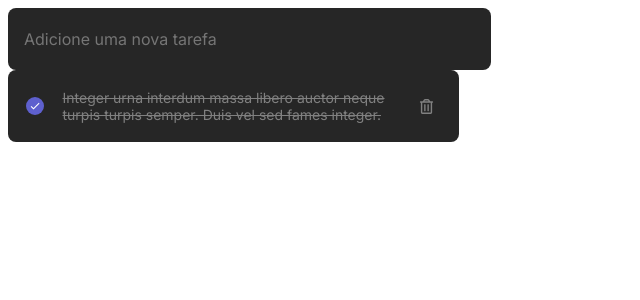
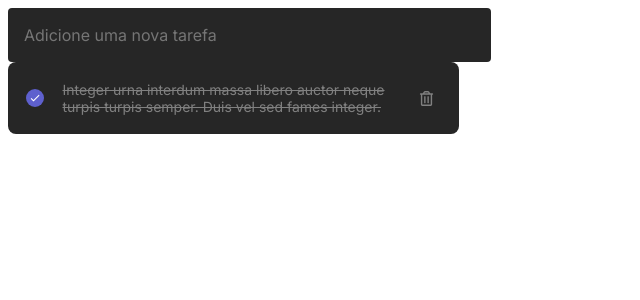
Before and after one commit to salesmiguelz/todolist-react, a React (Vite) app: page / in a window 1280 px wide. Shown: the top 300 px of the page, without its empty margins (0-640 px from the left). Built offline with nearby package versions, Linux system fonts and the light colour scheme.

Commit message:
fix: fixed css on input container

```diff
--- a/src/components/Input.module.css
+++ b/src/components/Input.module.css
@@ -3,10 +3,10 @@
     color: var(--gray-300);
     border: none;
     outline: none;
-    padding: 4px 16px;
+    padding: 0px 16px;
     width: 451px;
     height: 54px;
-    border-radius: 8px;
+    border-radius: 4px;
     font-size: 16px;
 }
 
--- a/src/components/Input.tsx
+++ b/src/components/Input.tsx
@@ -1,4 +1,4 @@
-import { ChangeEvent, InputHTMLAttributes, useState } from "react"
+import { ChangeEvent, useState } from "react"
 import styles from "./Input.module.css"
 
 export function Input(){
```
